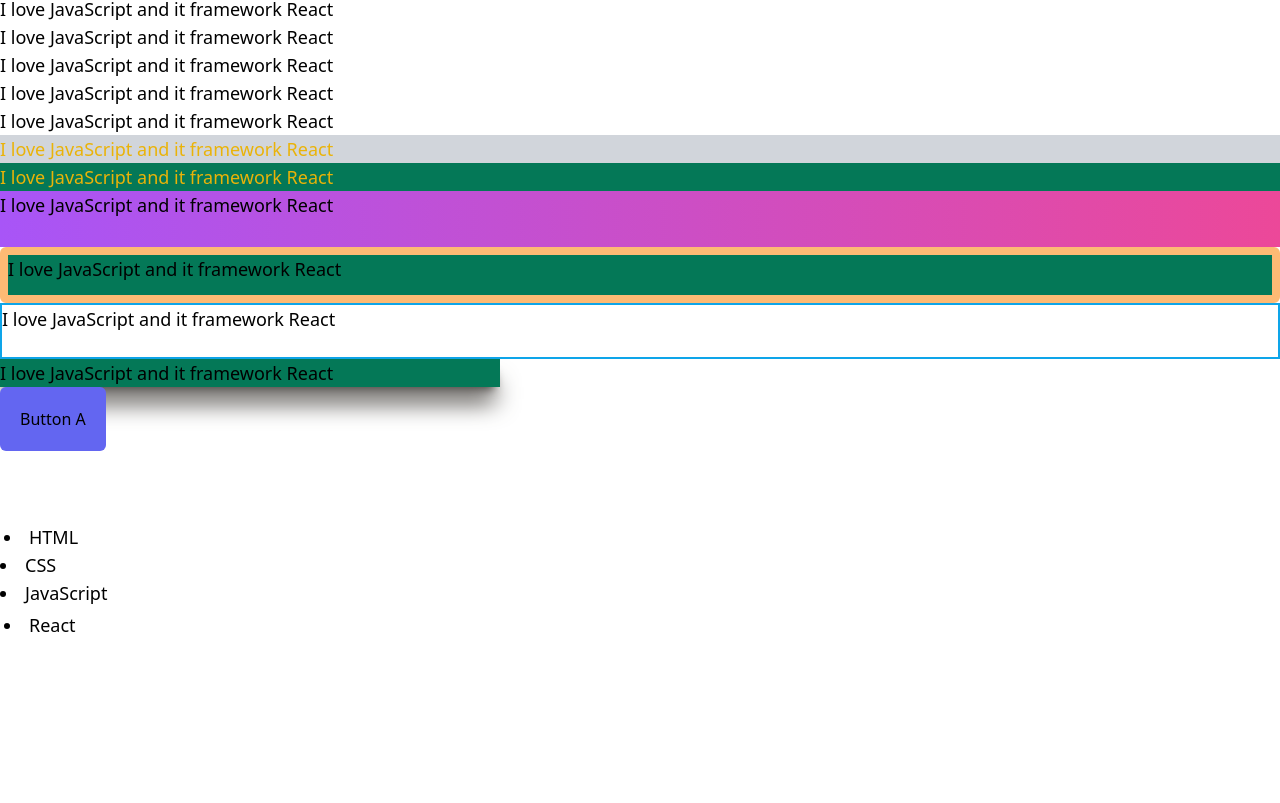
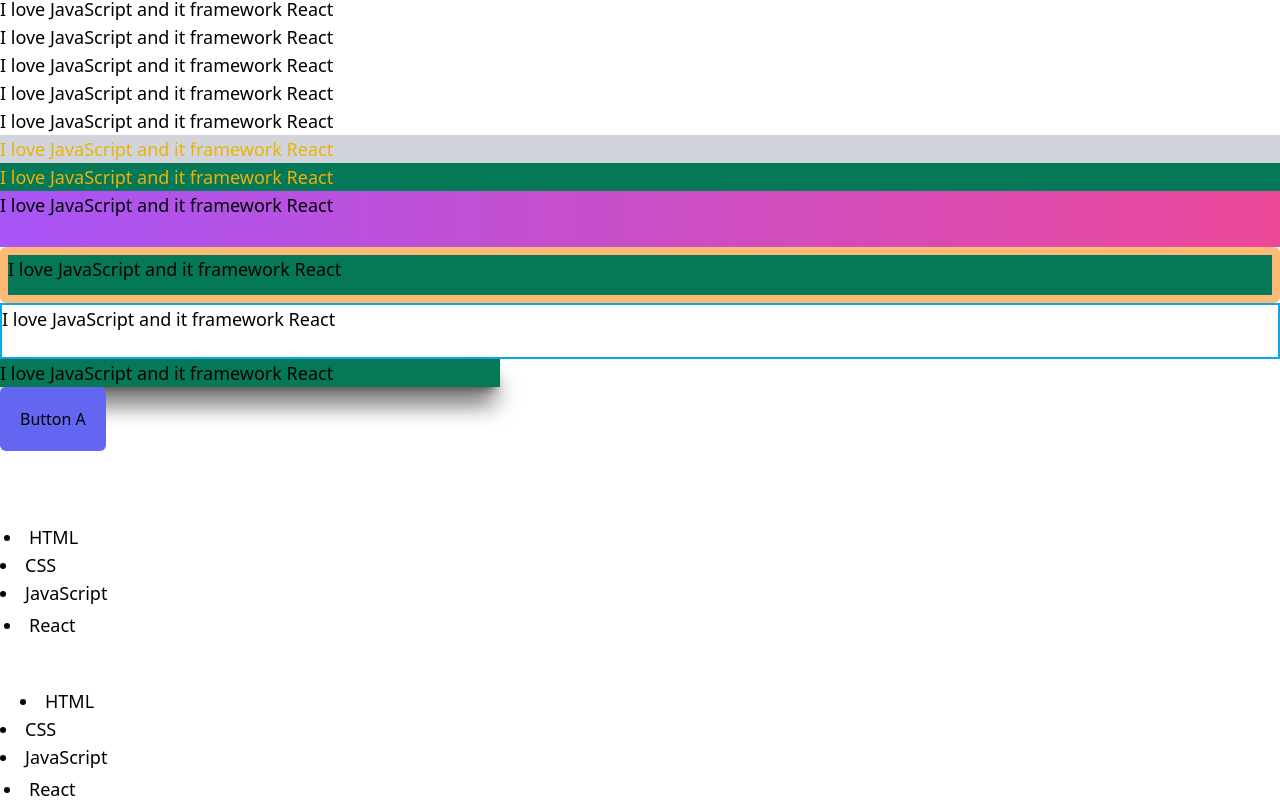
Before and after one commit to code-with-omar/tailwind-css, a website: page index.html in a window 1280 px wide. Shown: the part 1409-2212 px from the top of the page. Before the commit the page ends 2048 px from the top, so only its background shows below. Drawn offline with nearby package versions, Linux system fonts and the light colour scheme.

Commit message:
Spacing margin

```diff
--- a/index.html
+++ b/index.html
@@ -77,17 +77,20 @@
     <!-- 1. backgrounds color -->
     <p class="text-lg bg-gray-300 text-yellow-500">I love JavaScript and it framework React</p>
     <p class="text-lg bg-emerald-700 text-yellow-500">I love JavaScript and it framework React</p>
-    <div class="h-14 bg-gradient-to-r from-purple-500 to-pink-500 text-lg">I love JavaScript and it framework React</div>
+    <div class="h-14 bg-gradient-to-r from-purple-500 to-pink-500 text-lg">I love JavaScript and it framework React
+    </div>
 
 
     <!-- border -->
-    <div class="h-14 text-lg rounded-md border-orange-300 bg-emerald-700 border-8 border-y-8">I love JavaScript and it framework React</div>
+    <div class="h-14 text-lg rounded-md border-orange-300 bg-emerald-700 border-8 border-y-8">I love JavaScript and it
+        framework React</div>
     <div class="h-14 text-lg border-solid border-2 border-sky-500">I love JavaScript and it framework React</div>
 
     <!-- Box shadow  -->
-     <div class="shadow-xl shadow-stone-700 h-50 bg-emerald-700  text-lg " style="width: 500px;">I love JavaScript and it framework React</div>
-     <button class="bg-indigo-500 opacity-100 p-5 rounded-md">Button A</button>
-     <br><br><br><br>
+    <div class="shadow-xl shadow-stone-700 h-50 bg-emerald-700  text-lg " style="width: 500px;">I love JavaScript and it
+        framework React</div>
+    <button class="bg-indigo-500 opacity-100 p-5 rounded-md">Button A</button>
+    <br><br><br><br>
 
     <!-- Spacing -->
     <ul class="list-inside list-disc">
@@ -95,6 +98,12 @@
         <li class="text-lg pr-1">CSS</li>
         <li class="text-lg pb-1">JavaScript</li>
         <li class="text-lg pl-1">React</li>
+    </ul> <br> <br>
+    <ul class="list-inside list-disc">
+        <li class="text-lg mx-5">HTML</li>
+        <li class="text-lg mr-1">CSS</li>
+        <li class="text-lg mb-1">JavaScript</li>
+        <li class="text-lg ml-1">React</li>
     </ul>
 </body>
 
```
